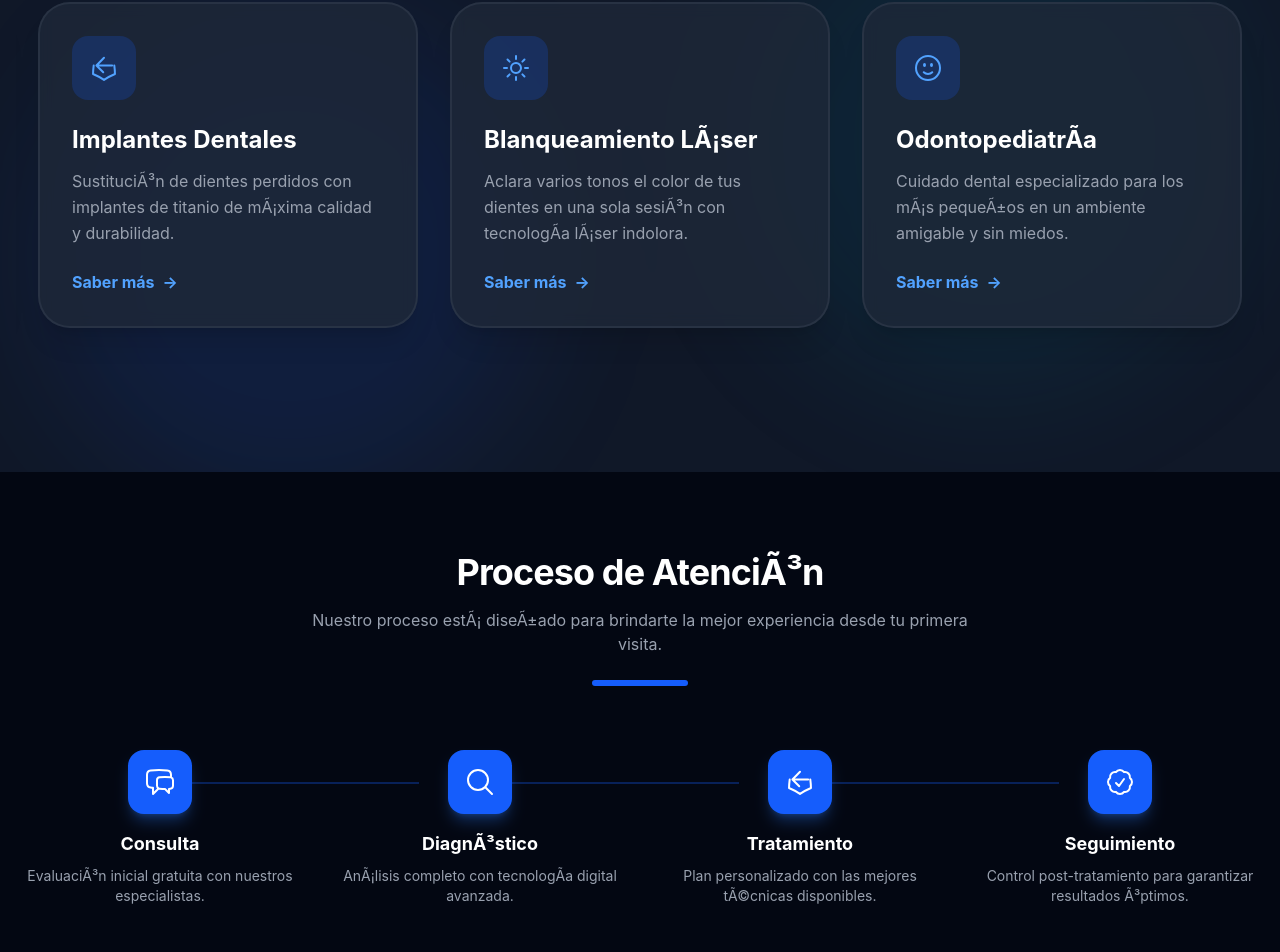
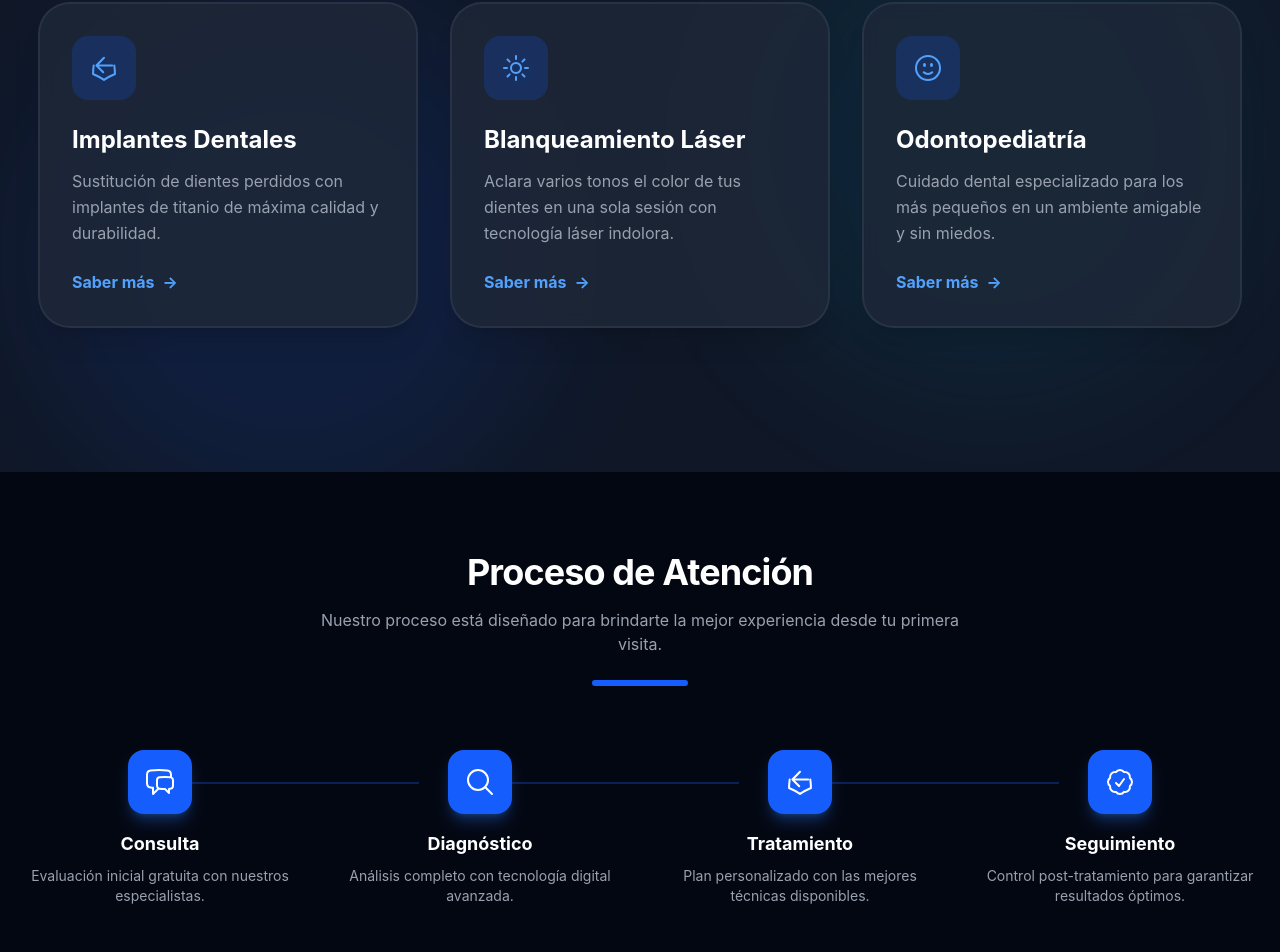
Before and after one commit to JuanVictorFY/Frontend-Clinica-DentalPro, an Angular app: page /servicios in a window 1280 px wide. Shown: the part 760-1712 px from the top of the page. Built offline with nearby package versions, Linux system fonts and the light colour scheme.

Commit message:
fix(servicios): corregir ortografia con tildes y caracteres especiales

```diff
--- a/src/app/pages/servicios/servicios.html
+++ b/src/app/pages/servicios/servicios.html
@@ -4,14 +4,14 @@
 
   <div class="relative max-w-4xl mx-auto px-4 z-10">
     <span class="bg-blue-500/20 text-blue-200 border border-blue-400/30 text-xs font-bold uppercase tracking-widest px-4 py-1.5 rounded-full backdrop-blur-sm">
-      CatÃ¡logo de Especialidades
+      Cat&aacute;logo de Especialidades
     </span>
     <h1 class="mt-8 text-4xl md:text-6xl font-extrabold tracking-tight text-white leading-tight drop-shadow-lg">
       Nuestros Tratamientos <br/>
       <span class="text-blue-400 italic">Especializados</span>
     </h1>
     <p class="mt-6 text-lg text-gray-200 max-w-3xl mx-auto font-light drop-shadow">
-      Descubre todo lo que DentalPro puede hacer por tu sonrisa. Contamos con tecnologÃ­a de Ãºltima generaciÃ³n para garantizar resultados perfectos.
+      Descubre todo lo que DentalPro puede hacer por tu sonrisa. Contamos con tecnolog&iacute;a de &uacute;ltima generaci&oacute;n para garantizar resultados perfectos.
     </p>
   </div>
 </section>
@@ -35,9 +35,9 @@
           <svg class="w-8 h-8" fill="none" viewBox="0 0 24 24" stroke-width="1.5" stroke="currentColor"><path stroke-linecap="round" stroke-linejoin="round" d="M9.813 15.904L9 18.75l-.813-2.846a4.5 4.5 0 00-3.09-3.09L2.25 12l2.846-.813a4.5 4.5 0 003.09-3.09L9 5.25l.813 2.846a4.5 4.5 0 003.09 3.09L15.75 12l-2.846.813a4.5 4.5 0 00-3.09 3.09zM18.259 8.715L18 9.75l-.259-1.035a3.375 3.375 0 00-2.455-2.456L14.25 6l1.036-.259a3.375 3.375 0 002.455-2.456L18 2.25l.259 1.035a3.375 3.375 0 002.455 2.456L21.75 6l-1.036.259a3.375 3.375 0 00-2.455 2.456z"/></svg>
         </div>
         <h3 class="text-2xl font-bold text-white mb-3 group-hover:text-blue-400 transition-colors">Ortodoncia Invisible</h3>
-        <p class="text-gray-400 leading-relaxed mb-6">Tratamiento de ortodoncia estÃ©tica mediante alineadores transparentes, cÃ³modos y removibles.</p>
+        <p class="text-gray-400 leading-relaxed mb-6">Tratamiento de ortodoncia est&eacute;tica mediante alineadores transparentes, c&oacute;modos y removibles.</p>
         <button type="button" class="text-blue-400 font-bold flex items-center gap-2 group-hover:gap-4 transition-all duration-300">
-          Saber más <span aria-hidden="true" class="group-hover:translate-x-1 transition-transform">&rarr;</span>
+          Saber m&aacute;s <span aria-hidden="true" class="group-hover:translate-x-1 transition-transform">&rarr;</span>
         </button>
       </div>
 
@@ -47,9 +47,9 @@
           <svg class="w-8 h-8" fill="none" viewBox="0 0 24 24" stroke-width="1.5" stroke="currentColor"><path stroke-linecap="round" stroke-linejoin="round" d="M11.42 15.17l-5.1-5.1m0 0L12 4.37m-5.68 5.7h11.8M4.26 10.147a60.438 60.438 0 00-.491 6.347A48.627 48.627 0 0112 20.904a48.627 48.627 0 018.232-4.41 60.46 60.46 0 00-.491-6.347"/></svg>
         </div>
         <h3 class="text-2xl font-bold text-white mb-3 group-hover:text-blue-400 transition-colors">Implantes Dentales</h3>
-        <p class="text-gray-400 leading-relaxed mb-6">SustituciÃ³n de dientes perdidos con implantes de titanio de mÃ¡xima calidad y durabilidad.</p>
+        <p class="text-gray-400 leading-relaxed mb-6">Sustituci&oacute;n de dientes perdidos con implantes de titanio de m&aacute;xima calidad y durabilidad.</p>
         <button type="button" class="text-blue-400 font-bold flex items-center gap-2 group-hover:gap-4 transition-all duration-300">
-          Saber más <span aria-hidden="true" class="group-hover:translate-x-1 transition-transform">&rarr;</span>
+          Saber m&aacute;s <span aria-hidden="true" class="group-hover:translate-x-1 transition-transform">&rarr;</span>
         </button>
       </div>
 
@@ -58,22 +58,22 @@
         <div class="w-16 h-16 bg-blue-600/20 text-blue-400 rounded-2xl flex items-center justify-center mb-6 group-hover:scale-110 group-hover:bg-blue-600 group-hover:text-white transition-all duration-500">
           <svg class="w-8 h-8" fill="none" viewBox="0 0 24 24" stroke-width="1.5" stroke="currentColor"><path stroke-linecap="round" stroke-linejoin="round" d="M12 3v2.25m6.364.386l-1.591 1.591M21 12h-2.25m-.386 6.364l-1.591-1.591M12 18.75V21m-4.773-4.227l-1.591 1.591M5.25 12H3m4.227-4.773L5.636 5.636M15.75 12a3.75 3.75 0 11-7.5 0 3.75 3.75 0 017.5 0z"/></svg>
         </div>
-        <h3 class="text-2xl font-bold text-white mb-3 group-hover:text-blue-400 transition-colors">Blanqueamiento LÃ¡ser</h3>
-        <p class="text-gray-400 leading-relaxed mb-6">Aclara varios tonos el color de tus dientes en una sola sesiÃ³n con tecnologÃ­a lÃ¡ser indolora.</p>
+        <h3 class="text-2xl font-bold text-white mb-3 group-hover:text-blue-400 transition-colors">Blanqueamiento L&aacute;ser</h3>
+        <p class="text-gray-400 leading-relaxed mb-6">Aclara varios tonos el color de tus dientes en una sola sesi&oacute;n con tecnolog&iacute;a l&aacute;ser indolora.</p>
         <button type="button" class="text-blue-400 font-bold flex items-center gap-2 group-hover:gap-4 transition-all duration-300">
-          Saber más <span aria-hidden="true" class="group-hover:translate-x-1 transition-transform">&rarr;</span>
+          Saber m&aacute;s <span aria-hidden="true" class="group-hover:translate-x-1 transition-transform">&rarr;</span>
         </button>
       </div>
 
-      <!-- Servicio 4: Odontopediatría -->
+      <!-- Servicio 4: Odontopediatria -->
       <div class="shrink-0 w-[85vw] md:w-95 snap-center group bg-gray-800/80 backdrop-blur-sm p-8 rounded-4xl border-2 border-gray-700/50 hover:border-blue-500/50 shadow-xl hover:shadow-2xl hover:shadow-blue-500/10 hover:-translate-y-4 hover:scale-[1.02] transition-all duration-500 ease-out cursor-pointer">
         <div class="w-16 h-16 bg-blue-600/20 text-blue-400 rounded-2xl flex items-center justify-center mb-6 group-hover:scale-110 group-hover:bg-blue-600 group-hover:text-white transition-all duration-500">
           <svg class="w-8 h-8" fill="none" viewBox="0 0 24 24" stroke-width="1.5" stroke="currentColor"><path stroke-linecap="round" stroke-linejoin="round" d="M15.182 15.182a4.5 4.5 0 01-6.364 0M21 12a9 9 0 11-18 0 9 9 0 0118 0zM9.75 9.75c0 .414-.168.75-.375.75S9 10.164 9 9.75 9.168 9 9.375 9s.375.336.375.75zm-.375 0h.008v.015h-.008V9.75zm5.625 0c0 .414-.168.75-.375.75s-.375-.336-.375-.75.168-.75.375-.75.375.336.375.75zm-.375 0h.008v.015h-.008V9.75z"/></svg>
         </div>
-        <h3 class="text-2xl font-bold text-white mb-3 group-hover:text-blue-400 transition-colors">OdontopediatrÃ­a</h3>
-        <p class="text-gray-400 leading-relaxed mb-6">Cuidado dental especializado para los mÃ¡s pequeÃ±os en un ambiente amigable y sin miedos.</p>
+        <h3 class="text-2xl font-bold text-white mb-3 group-hover:text-blue-400 transition-colors">Odontopediatr&iacute;a</h3>
+        <p class="text-gray-400 leading-relaxed mb-6">Cuidado dental especializado para los m&aacute;s peque&ntilde;os en un ambiente amigable y sin miedos.</p>
         <button type="button" class="text-blue-400 font-bold flex items-center gap-2 group-hover:gap-4 transition-all duration-300">
-          Saber más <span aria-hidden="true" class="group-hover:translate-x-1 transition-transform">&rarr;</span>
+          Saber m&aacute;s <span aria-hidden="true" class="group-hover:translate-x-1 transition-transform">&rarr;</span>
         </button>
       </div>
 
@@ -83,9 +83,9 @@
           <svg class="w-8 h-8" fill="none" viewBox="0 0 24 24" stroke-width="1.5" stroke="currentColor"><path stroke-linecap="round" stroke-linejoin="round" d="M9.75 3.104v5.714a2.25 2.25 0 01-.659 1.591L5 14.5M9.75 3.104c-.251.023-.501.05-.75.082m.75-.082a24.301 24.301 0 014.5 0m0 0v5.714c0 .597.237 1.17.659 1.591L19.8 15.3M14.25 3.104c.251.023.501.05.75.082M19.8 15.3l-1.57.393A9.065 9.065 0 0112 15a9.065 9.065 0 00-6.23.693L5 14.5m14.8.8l1.402 1.402c1.232 1.232.65 3.318-1.067 3.611A48.309 48.309 0 0112 21c-2.773 0-5.491-.235-8.135-.687-1.718-.293-2.3-2.379-1.067-3.61L5 14.5"/></svg>
         </div>
         <h3 class="text-2xl font-bold text-white mb-3 group-hover:text-blue-400 transition-colors">Limpieza Profunda</h3>
-        <p class="text-gray-400 leading-relaxed mb-6">EliminaciÃ³n de sarro y placa bacteriana con ultrasonido para unas encÃ­as 100% sanas.</p>
+        <p class="text-gray-400 leading-relaxed mb-6">Eliminaci&oacute;n de sarro y placa bacteriana con ultrasonido para unas enc&iacute;as 100% sanas.</p>
         <button type="button" class="text-blue-400 font-bold flex items-center gap-2 group-hover:gap-4 transition-all duration-300">
-          Saber más <span aria-hidden="true" class="group-hover:translate-x-1 transition-transform">&rarr;</span>
+          Saber m&aacute;s <span aria-hidden="true" class="group-hover:translate-x-1 transition-transform">&rarr;</span>
         </button>
       </div>
 
@@ -97,31 +97,31 @@
         <h3 class="text-2xl font-bold text-white mb-3 group-hover:text-blue-400 transition-colors">Endodoncia</h3>
         <p class="text-gray-400 leading-relaxed mb-6">Tratamiento de conductos especializado para eliminar el dolor y salvar el diente natural de forma segura.</p>
         <button type="button" class="text-blue-400 font-bold flex items-center gap-2 group-hover:gap-4 transition-all duration-300">
-          Saber más <span aria-hidden="true" class="group-hover:translate-x-1 transition-transform">&rarr;</span>
+          Saber m&aacute;s <span aria-hidden="true" class="group-hover:translate-x-1 transition-transform">&rarr;</span>
         </button>
       </div>
 
-      <!-- Servicio 7: Prótesis -->
+      <!-- Servicio 7: Protesis -->
       <div class="shrink-0 w-[85vw] md:w-95 snap-center group bg-gray-800/80 backdrop-blur-sm p-8 rounded-4xl border-2 border-gray-700/50 hover:border-blue-500/50 shadow-xl hover:shadow-2xl hover:shadow-blue-500/10 hover:-translate-y-4 hover:scale-[1.02] transition-all duration-500 ease-out cursor-pointer">
         <div class="w-16 h-16 bg-blue-600/20 text-blue-400 rounded-2xl flex items-center justify-center mb-6 group-hover:scale-110 group-hover:bg-blue-600 group-hover:text-white transition-all duration-500">
           <svg class="w-8 h-8" fill="none" viewBox="0 0 24 24" stroke-width="1.5" stroke="currentColor"><path stroke-linecap="round" stroke-linejoin="round" d="M9 12.75L11.25 15 15 9.75m-3-7.036A11.959 11.959 0 013.598 6 11.99 11.99 0 003 9.749c0 5.592 3.824 10.29 9 11.623 5.176-1.332 9-6.03 9-11.622 0-1.31-.21-2.571-.598-3.751h-.152c-3.196 0-6.1-1.248-8.25-3.285z"/></svg>
         </div>
-        <h3 class="text-2xl font-bold text-white mb-3 group-hover:text-blue-400 transition-colors">PrÃ³tesis Dentales</h3>
-        <p class="text-gray-400 leading-relaxed mb-6">RestauraciÃ³n de la funciÃ³n masticatoria y estÃ©tica con prÃ³tesis fijas y removibles de aspecto natural.</p>
+        <h3 class="text-2xl font-bold text-white mb-3 group-hover:text-blue-400 transition-colors">Pr&oacute;tesis Dentales</h3>
+        <p class="text-gray-400 leading-relaxed mb-6">Restauraci&oacute;n de la funci&oacute;n masticatoria y est&eacute;tica con pr&oacute;tesis fijas y removibles de aspecto natural.</p>
         <button type="button" class="text-blue-400 font-bold flex items-center gap-2 group-hover:gap-4 transition-all duration-300">
-          Saber más <span aria-hidden="true" class="group-hover:translate-x-1 transition-transform">&rarr;</span>
+          Saber m&aacute;s <span aria-hidden="true" class="group-hover:translate-x-1 transition-transform">&rarr;</span>
         </button>
       </div>
     </div>
   </div>
 </section>
 
-<!-- Proceso de Atención -->
+<!-- Proceso de Atencion -->
 <section class="py-20 bg-gray-950">
   <div class="max-w-7xl mx-auto px-4">
     <div class="text-center mb-16">
-      <h2 class="text-3xl md:text-4xl font-bold text-white tracking-tight">Proceso de AtenciÃ³n</h2>
-      <p class="mt-4 text-gray-400 max-w-2xl mx-auto">Nuestro proceso estÃ¡ diseÃ±ado para brindarte la mejor experiencia desde tu primera visita.</p>
+      <h2 class="text-3xl md:text-4xl font-bold text-white tracking-tight">Proceso de Atenci&oacute;n</h2>
+      <p class="mt-4 text-gray-400 max-w-2xl mx-auto">Nuestro proceso est&aacute; dise&ntilde;ado para brindarte la mejor experiencia desde tu primera visita.</p>
       <div class="h-1.5 w-24 bg-blue-600 mx-auto mt-6 rounded-full"></div>
     </div>
     <div class="grid grid-cols-1 md:grid-cols-4 gap-8">
@@ -132,7 +132,7 @@
         </div>
         <div class="absolute top-8 left-[60%] w-[80%] h-0.5 bg-blue-600/30 hidden md:block"></div>
         <h3 class="text-lg font-bold text-white mb-2">Consulta</h3>
-        <p class="text-sm text-gray-400">EvaluaciÃ³n inicial gratuita con nuestros especialistas.</p>
+        <p class="text-sm text-gray-400">Evaluaci&oacute;n inicial gratuita con nuestros especialistas.</p>
       </div>
       <!-- Paso 2 -->
       <div class="text-center relative">
@@ -140,8 +140,8 @@
           <svg class="w-8 h-8" fill="none" viewBox="0 0 24 24" stroke-width="1.5" stroke="currentColor"><path stroke-linecap="round" stroke-linejoin="round" d="M21 21l-5.197-5.197m0 0A7.5 7.5 0 105.196 5.196a7.5 7.5 0 0010.607 10.607z"/></svg>
         </div>
         <div class="absolute top-8 left-[60%] w-[80%] h-0.5 bg-blue-600/30 hidden md:block"></div>
-        <h3 class="text-lg font-bold text-white mb-2">DiagnÃ³stico</h3>
-        <p class="text-sm text-gray-400">AnÃ¡lisis completo con tecnologÃ­a digital avanzada.</p>
+        <h3 class="text-lg font-bold text-white mb-2">Diagn&oacute;stico</h3>
+        <p class="text-sm text-gray-400">An&aacute;lisis completo con tecnolog&iacute;a digital avanzada.</p>
       </div>
       <!-- Paso 3 -->
       <div class="text-center relative">
@@ -150,7 +150,7 @@
         </div>
         <div class="absolute top-8 left-[60%] w-[80%] h-0.5 bg-blue-600/30 hidden md:block"></div>
         <h3 class="text-lg font-bold text-white mb-2">Tratamiento</h3>
-        <p class="text-sm text-gray-400">Plan personalizado con las mejores tÃ©cnicas disponibles.</p>
+        <p class="text-sm text-gray-400">Plan personalizado con las mejores t&eacute;cnicas disponibles.</p>
       </div>
       <!-- Paso 4 -->
       <div class="text-center">
@@ -158,7 +158,7 @@
           <svg class="w-8 h-8" fill="none" viewBox="0 0 24 24" stroke-width="1.5" stroke="currentColor"><path stroke-linecap="round" stroke-linejoin="round" d="M9 12.75L11.25 15 15 9.75M21 12c0 1.268-.63 2.39-1.593 3.068a3.745 3.745 0 01-1.043 3.296 3.745 3.745 0 01-3.296 1.043A3.745 3.745 0 0112 21c-1.268 0-2.39-.63-3.068-1.593a3.746 3.746 0 01-3.296-1.043 3.745 3.745 0 01-1.043-3.296A3.745 3.745 0 013 12c0-1.268.63-2.39 1.593-3.068a3.745 3.745 0 011.043-3.296 3.746 3.746 0 013.296-1.043A3.746 3.746 0 0112 3c1.268 0 2.39.63 3.068 1.593a3.746 3.746 0 013.296 1.043 3.746 3.746 0 011.043 3.296A3.745 3.745 0 0121 12z"/></svg>
         </div>
         <h3 class="text-lg font-bold text-white mb-2">Seguimiento</h3>
-        <p class="text-sm text-gray-400">Control post-tratamiento para garantizar resultados Ã³ptimos.</p>
+        <p class="text-sm text-gray-400">Control post-tratamiento para garantizar resultados &oacute;ptimos.</p>
       </div>
     </div>
   </div>
```
